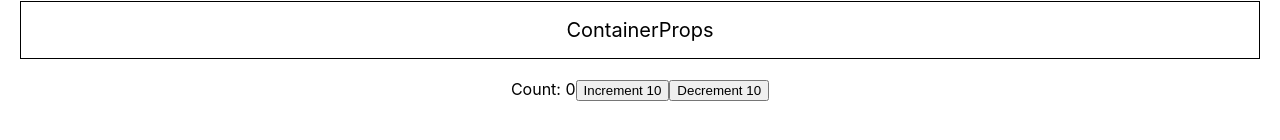
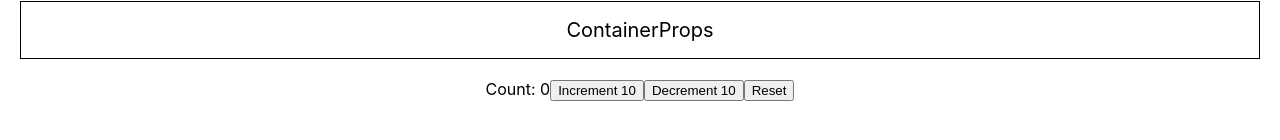
Before and after one commit to ClintZy101/typescriptForBeginners, a React (Create React App) app: page / in a window 1280 px wide. Shown: the part 526-666 px from the top of the page. Built offline with nearby package versions, Linux system fonts and the light colour scheme.

Commit message:
right approach to typing Usereducer

```diff
--- a/src/components/Counter.tsx
+++ b/src/components/Counter.tsx
@@ -3,22 +3,32 @@
 type CounterState = {
     count: number
 }
-
-type CounterAction = {
-    type: string
+// You can be more strict in order to avoid errors; use string literals
+type UpdateAction = {
+    type: 'increment' | 'decrement'
     payload: number
 }
 
+type ResetAction = {
+    type: 'reset'
+}
+
+type CounterAction = UpdateAction | ResetAction
+
+
 const initialState = { count: 0 }
+
 
 function reducer(state: CounterState, action: CounterAction) {
     switch (action.type) {
         case 'increment':
             return { count: state.count + action.payload }
         case 'decrement':
-            return { count: state.count - action.payload}
-            default:
-                return state
+            return { count: state.count - action.payload }
+        case 'reset':
+            return initialState
+        default:
+            return state
     }
 }
 
@@ -28,11 +38,14 @@
     return (
         <div>
             Count: {state.count}
-            <button onClick={()=> dispatch({ type: 'increment', payload: 10 })}>
+            <button onClick={() => dispatch({ type: 'increment', payload: 10 })}>
                 Increment 10
             </button>
-            <button onClick={()=> dispatch({ type: 'decrement', payload: 10 })}>
+            <button onClick={() => dispatch({ type: 'decrement', payload: 10 })}>
                 Decrement 10
+            </button>
+            <button onClick={() => dispatch({ type: 'reset' })}>
+                Reset
             </button>
         </div>
     )
```
